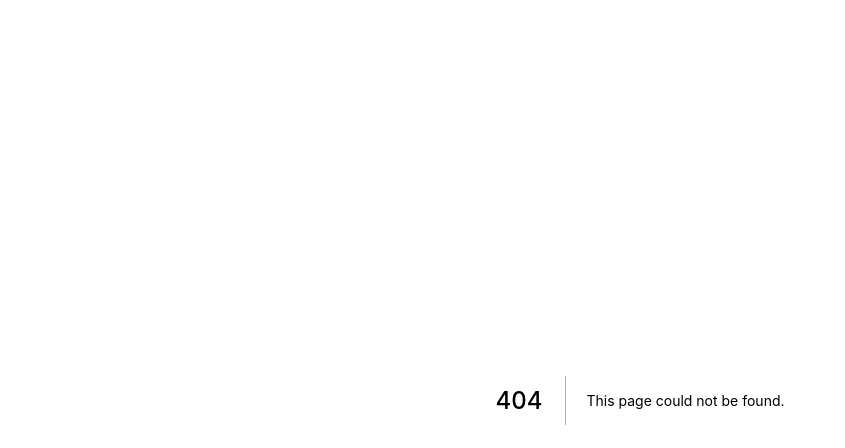
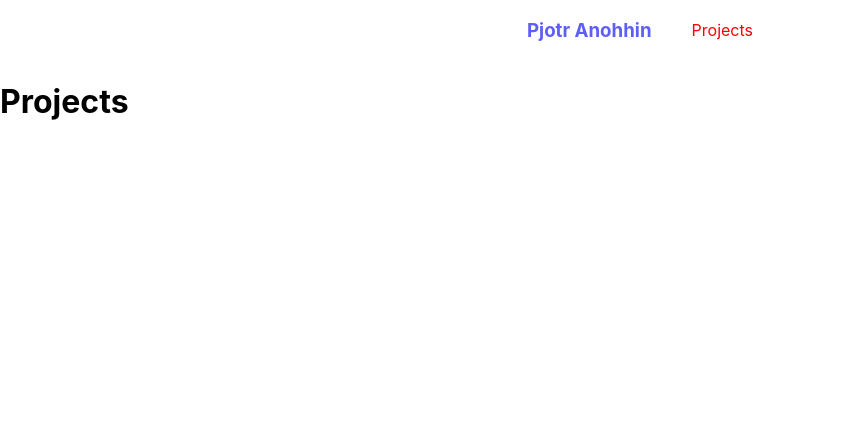
Before and after one commit to hlorellium/portfolio, a Next.js app: page /projects in a window 1280 px wide. Before the commit this address had no page. Shown: the top 448 px of the page, without its empty margins (0-845 px from the left). Built offline with nearby package versions, Linux system fonts and the light colour scheme.

Commit message:
added css module

```diff
--- /dev/null
+++ b/pages/projects/index.js
@@ -0,0 +1,20 @@
+import Head from 'next/head';
+import Layout from '../../components/layout';
+import styles from '../../styles/projects.module.css';
+
+export default function Projects() {
+    return (
+        <Layout>
+            <div className={styles.container}>
+                <Head>
+                    <title>Projects</title>
+                    {/* <link rel="icon" href="/favicon.ico" /> */}
+                </Head>
+
+                <main className={styles.main}>
+                    <h1 className={styles.title}>Projects</h1>
+                </main>
+            </div>
+        </Layout>
+    );
+}
```
Also changed, not shown: styles/projects.module.css (added).
